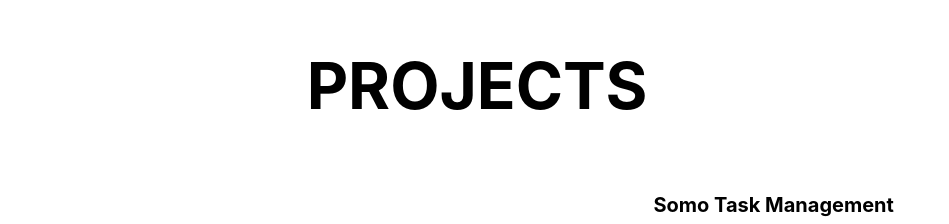
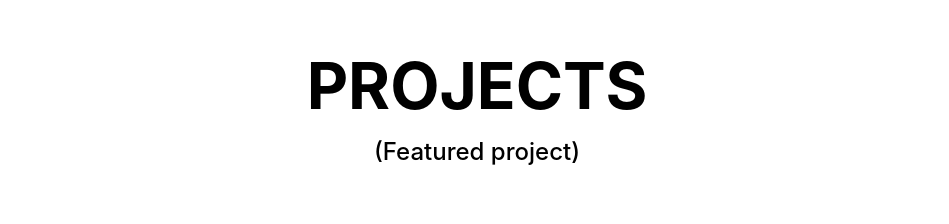
Before and after one commit to trinhnk-dev/portfolio-ngkhanhtrinh, a React (Create React App) app: page / in a window 1280 px wide. Shown: the part 1980-2204 px from the top of the page, without its empty margins (163-1112 px from the left). Built offline with nearby package versions, Linux system fonts and the light colour scheme.

Commit message:
add featured project at project

```diff
--- a/src/components/Project/index.jsx
+++ b/src/components/Project/index.jsx
@@ -8,7 +8,8 @@ import { FaGithub, FaExternalLinkAlt } from "react-icons/fa";
 const Project = () => {
   return (
     <section className="container py-20 relative" id="project">
-      <h1 className="mb-2 text-center sm:text-6xl text-3xl font-bold">PROJECTS</h1>
+      <h1 className="text-center sm:text-6xl text-3xl font-bold">PROJECTS</h1>
+      <h3 className="mb-2 text-center sm:text-2xl text-xl font-medium">(Featured project)</h3>
       <div className="flex lg:flex-row flex-col items-center lg:justify-between border-b-2 px-5 py-12">
         <div className="lg:w-3/5 w-11/12 rounded-md border-2 p-1 z-10 lg:mb-0 mb-5">
           <img src={ImgSomoTask} alt="" />
```
Also changed, not shown: firebase.json (added), 19 other files (tests, documents, lock files or other folders).
